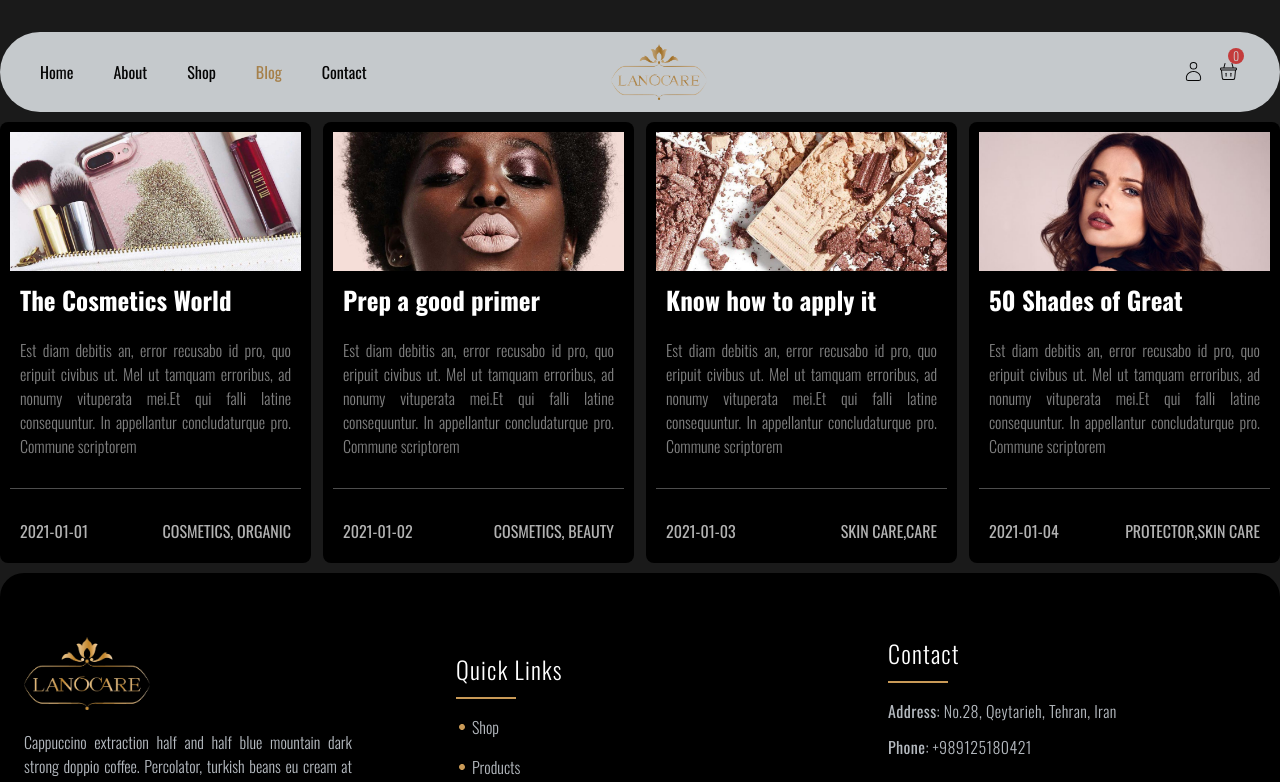
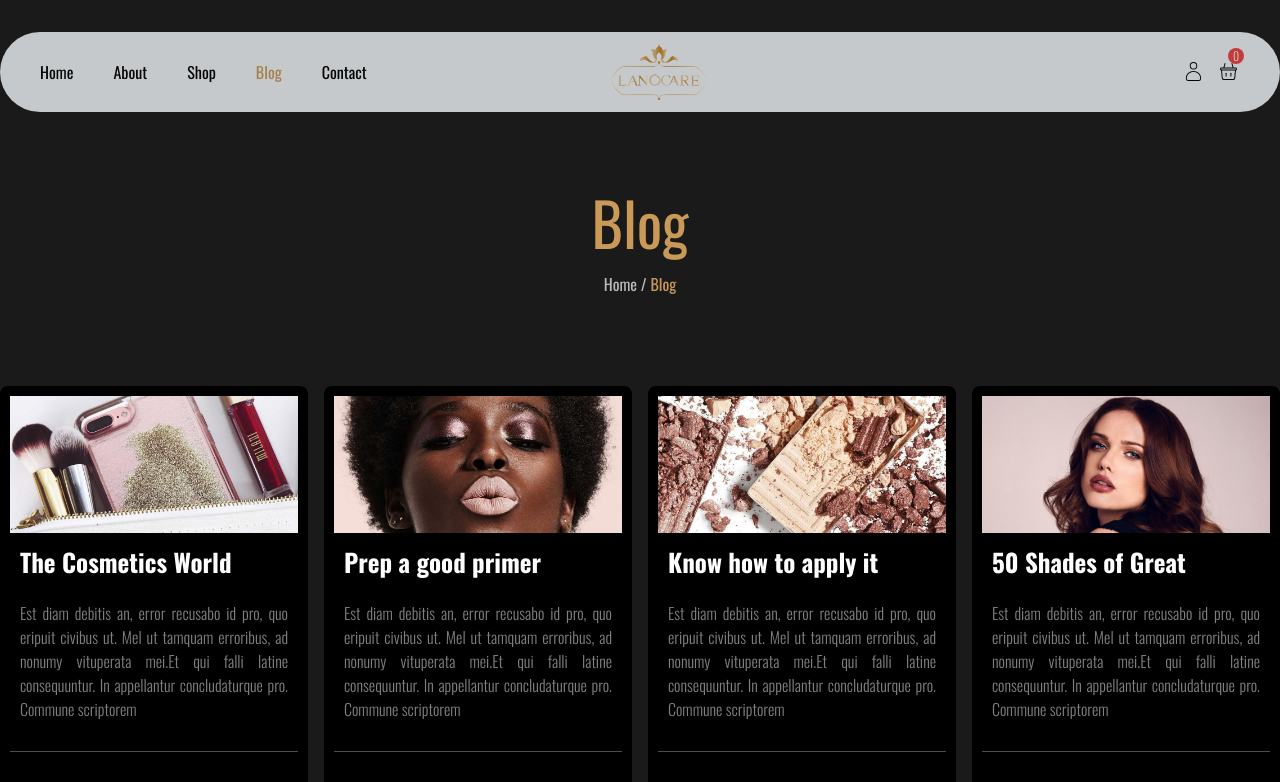
Before and after one commit to hamid19471/lanocare-store, a React (Vite) app: page /blog in a window 1280 px wide. Shown: the top 782 px of the page. Built offline with nearby package versions, Linux system fonts and the light colour scheme.

Commit message:
Update: refactor blog page and use blog list component

```diff
--- a/src/pages/Blog/Blog.jsx
+++ b/src/pages/Blog/Blog.jsx
@@ -1,13 +1,11 @@
-import { BlogData } from "../../api/BlogData";
-import BlogCard from "../../components/BlogCard/BlogCard";
+import BlogList from "../../components/BlogList/BlogList";
+import PageHeading from "../../components/PageHeading/PageHeading";
+
 const Blog = () => {
   return (
-    <div className="container flex gap-3">
-      {BlogData.map((item) => (
-        <div key={item.id}>
-          <BlogCard item={item} />
-        </div>
-      ))}
+    <div className="container mb-32">
+      <PageHeading currentPage="Blog" />
+      <BlogList />
     </div>
   );
 };
```
